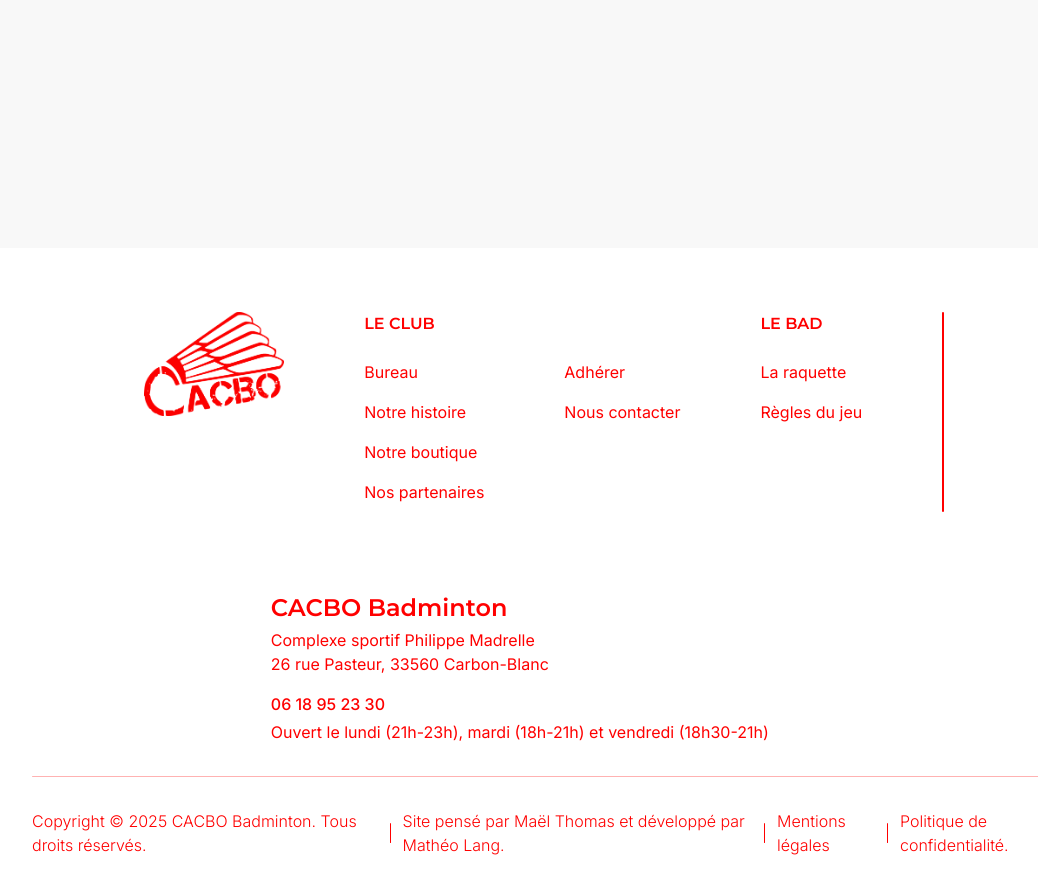
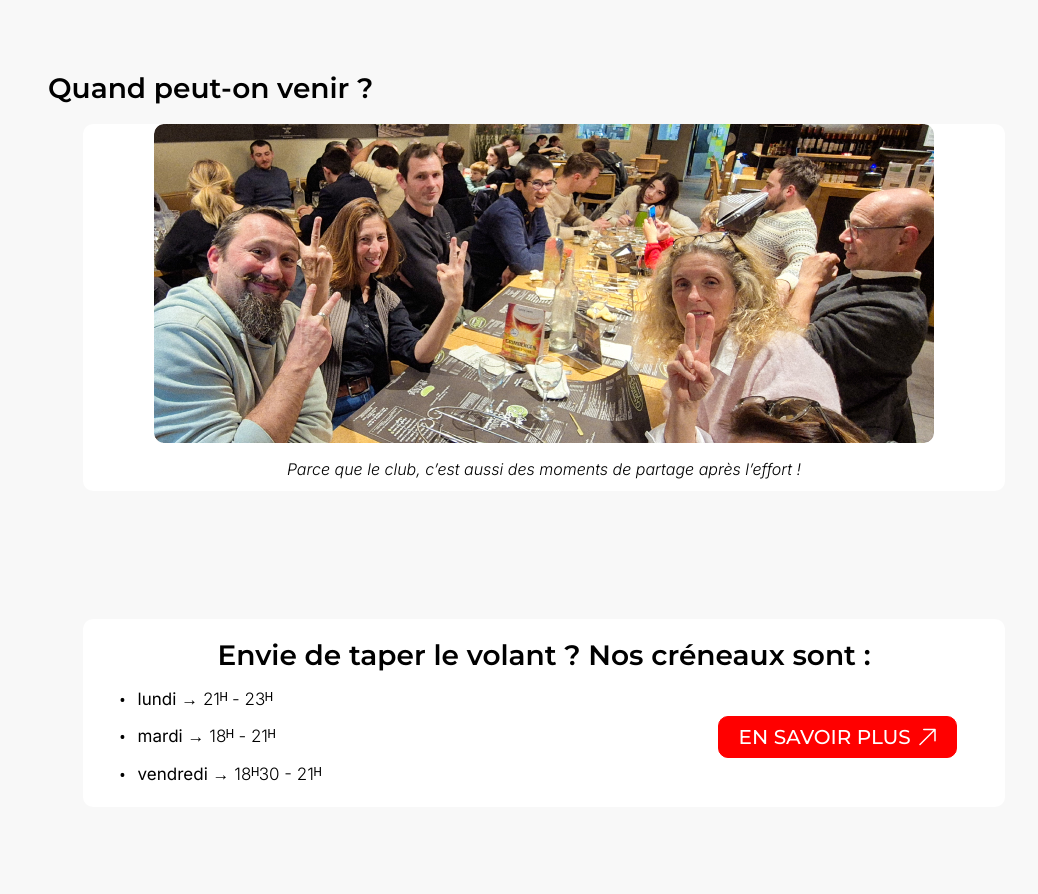
Before and after one commit to Matsuel/CACBO-Badminton, a Next.js app: page / in a window 1280 px wide. Shown: the part 2380-3274 px from the top of the page, without its empty margins (96-1134 px from the left). Built offline with nearby package versions, Linux system fonts and the light colour scheme; a web font is replaced by a local one.

Commit message:
Page Home -> Adding Paragraphe

```diff
--- a/src/app/page.tsx
+++ b/src/app/page.tsx
@@ -2,6 +2,7 @@ import Navbar from "@/components/Navbar";
 import Image from "next/image";
 import Button from "@/components/Button";
 import Groupe from "../../public/Hero1.png";
+import Hero2 from "../../public/Hero2.png";
 import Footer from "@/components/Footer";
 import Title from "@/components/Title";
 import { SITE_CONFIG } from "@/constantes";
@@ -13,6 +14,7 @@ import ImageLegend from "@/components/ImageLegend";
 import GPS from "@/assets/gps.svg";
 import Gymnase from "@/assets/Gymnase.png";
 import Logo from "@/assets/cacbo.svg";
+import ListElement from "@/components/ListElement";
 
 export default function Home() {
   return (
@@ -134,6 +136,63 @@ export default function Home() {
 
       </div>
 
+      <div className="md:w-[80%] w-[90%] h-auto flex flex-col items-start justify-center gap-5">
+
+        <Subtitle content="Quand peut-on venir ?" className="ml-4" />
+
+        <div className="w-[100%] h-auto flex flex-row flex-wrap items-start justify-center gap-32">
+
+          <div
+            className="2xl:w-[45%] w-[90%] h-auto flex flex-col items-center justify-center gap-3 bg-white rounded-ten">
+
+            <ImageLegend
+              image={Hero2}
+              description={"Parce que le club, c’est aussi des moments de partage après l’effort ! "}
+              descriptionClassName="w-[90%] leading-5 text-base mb-3"
+            />
+
+          </div>
+
+          {/* Texte gauche */}
+          <div
+            className="2xl:w-[46%] w-[90%] h-auto flex flex-col items-center justify-center gap-4 bg-white rounded-ten p-5">
+
+            <Subtitle className="text-[22px]">
+              Envie de taper le volant ? Nos créneaux sont :
+            </Subtitle>
+
+            <div className="w-[100%] h-auto flex flex-row items-center justify-between">
+              <div className="flex flex-col gap-3">
+                <ListElement>
+                  <span className="font-normal">lundi</span> → 21ᴴ - 23ᴴ
+                </ListElement>
+
+                <ListElement>
+                  <span className="font-normal">mardi</span> → 18ᴴ - 21ᴴ
+                </ListElement>
+
+                <ListElement>
+                  <span className="font-normal">vendredi</span> → 18ᴴ30 - 21ᴴ
+                </ListElement>
+              </div>
+
+              <Button
+                href="/adherer"
+                variant="inverted"
+                rowReverse
+                white
+                icon={Goto}
+                className="px-[1.5rem] py-[0.75rem] text-xl mr-7 uppercase"
+              >
+                en savoir plus
+              </Button>
+            </div>
+
+          </div>
+        </div>
+
+      </div>
+
       <Footer />
 
     </div>
--- a/src/components/ListElement.tsx
+++ b/src/components/ListElement.tsx
@@ -7,9 +7,9 @@ const ListElement = ({
     children
 }: ListElementProps) => {
     return (
-        <div className="flex flex-row gap-3 xl:text-xl md:text-[18px] text-base ml-4">
+        <div className="flex flex-row gap-3 xl:text-paragraph text-paragraph-mobile ml-4">
             •
-            <p className="font-Inter font-light xl:text-xl md:text-[18px] text-base">
+            <p className="font-Inter font-light xl:text-paragraph md:text-paragraph-mobile">
                 {children}
             </p>
         </div>
```
Also changed, not shown: public/Hero2.png (added).
